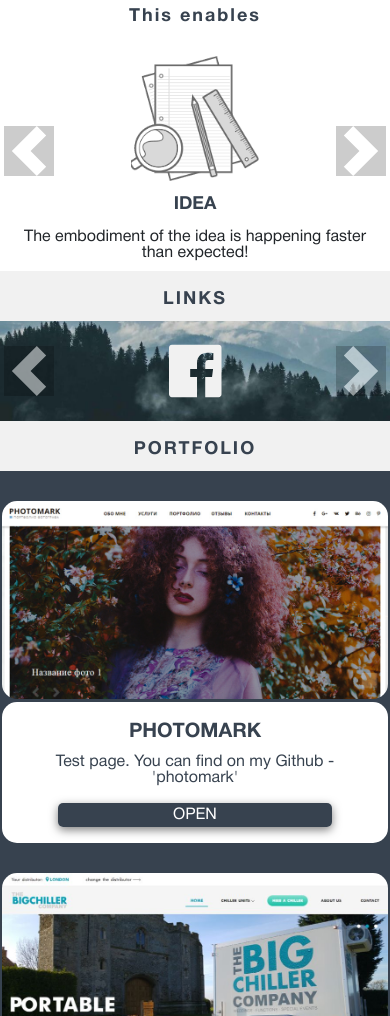
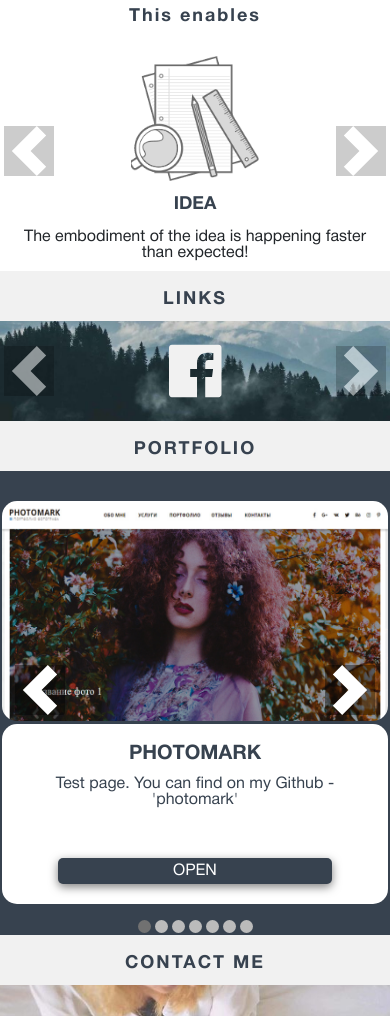
Before and after one commit to DmytroMalakhov/portfolio-web-developer, a plain HTML site: page index.html in a window 390 px wide. Shown: the part 984-2000 px from the top of the page. Drawn offline with nearby package versions, Linux system fonts and the light colour scheme.

Commit message:
slider of portfolio

```diff
--- a/css/portfolio.css
+++ b/css/portfolio.css
@@ -1,34 +1,56 @@
 #portfolio {
   text-align: center;
   background-color: #37424f;
-  height: 100%;
 }
 
 #portfolio h3 {
   height: 50px;
   color: #37424f;
-  text-transform: uppercase;
   letter-spacing: 2px;
   font-family: 'HelveticaBold', sans-serif;
   font-size: 18px;
-  font-weight: bold;
-  text-align: center;
   padding-top: 20px;
   background-color: #f1f1f1;
-  box-sizing: border-box;
 }
 
-#portfolio #portfolio-box {
-  display: block;
+#portfolio #portfolio-box .slide-container {
+  position: relative;
+}
+
+#portfolio #portfolio-box #prev,
+#portfolio #portfolio-box #next {
+  cursor: pointer;
+  position: absolute;
+  top: 50%;
+  margin-top: -22px;
+  transition: 0.6s ease;
+  background-color: rgba(0, 0, 0, 0.4);
+  height: 50px;
+  width: 50px;
+  z-index: 1;
+}
+
+#portfolio #portfolio-box #next {
+  right: 40px;
+  border-radius: 3px 0 0 3px;
+}
+
+#portfolio #portfolio-box #prev {
+  left: 40px;
+  border-radius: 0 3px 3px 0;
+}
+
+#portfolio #portfolio-box #prev:hover,
+#portfolio #portfolio-box #next:hover {
+  background-color: rgba(0, 0, 0, 0.8);
 }
 
 #portfolio #portfolio-box .view {
   width: 99%;
   margin: auto;
-  padding-bottom: 30px;
 }
 
-#portfolio #portfolio-box .view:first-child {
+#portfolio #portfolio-box .view {
   padding-top: 30px;
   box-sizing: border-box;
 }
@@ -43,21 +65,15 @@
 }
 
 #portfolio #portfolio-box .view .card-body h5 {
-  text-align: center;
   color: #37424f;
   font-family: 'HelveticaBold', sans-serif;
   font-size: 20px;
   text-transform: uppercase;
-  font-weight: 300;
 }
 
 #portfolio #portfolio-box .view .card-body p {
-  text-align: center;
   color: #37424f;
   font-family: 'HelveticaRegular', sans-serif;
-  white-space: inherit;
-  overflow: inherit;
-  text-overflow: ellipsis;
   margin-bottom: 20px;
 }
 
@@ -65,10 +81,8 @@
   background-color: #37424f;
   color: #fff;
   font-family: 'HelveticaRegular', sans-serif;
-  text-align: center;
   text-transform: uppercase;
   border-radius: 5px;
-  margin-top: 15px;
   padding: 5px 115px;
   box-shadow: 0px 3px 10px rgba(0, 0, 0, 0.5);
   transition: 1s ease;
@@ -82,6 +96,22 @@
   text-decoration: none;
 }
 
+#portfolio #portfolio-box .dot {
+  cursor: pointer;
+  height: 13px;
+  width: 13px;
+  margin: 0 2px;
+  background-color: #bbb;
+  border-radius: 50%;
+  display: inline-block;
+  transition: background-color 0.6s ease;
+}
+
+#portfolio #portfolio-box .dot.active,
+#portfolio #portfolio-box .dot:hover {
+  background-color: #717171;
+}
+
 @media (min-width: 992px) {
   #portfolio h3 {
     height: 60px;
@@ -92,4 +122,79 @@
   #portfolio #portfolio-box .view .card-body .margin {
     margin-bottom: 10px;
   }
+
+  #portfolio #portfolio-box .view .card-img-top {
+    height: 450px;
+  }
+
+  #portfolio #portfolio-box .view .card-body {
+    height: 140px;
+    position: relative;
+  }
+
+  #portfolio #portfolio-box .view .card-body a {
+    position: absolute;
+    bottom: 20px;
+    left: calc(50% - 137px);
+  }
 }
+
+@media (max-width: 992px) {
+  #portfolio #portfolio-box #next {
+    right: 15px;
+  }
+
+  #portfolio #portfolio-box #prev {
+    left: 15px;
+  }
+
+  #portfolio #portfolio-box .view .card-img-top {
+    height: 420px;
+  }
+
+  #portfolio #portfolio-box .view .card-body {
+    height: 150px;
+    position: relative;
+  }
+
+  #portfolio #portfolio-box .view .card-body a {
+    position: absolute;
+    bottom: 20px;
+    left: calc(50% - 137px);
+  }
+}
+
+@media (max-width: 768px) {
+  #portfolio #portfolio-box .view .card-img-top {
+    height: 320px;
+  }
+}
+
+@media (max-width: 550px) {
+  #portfolio #portfolio-box .view .card-img-top {
+    height: 250px;
+  }
+  #portfolio #portfolio-box .view .card-body {
+    height: 170px;
+  }
+}
+
+@media (max-width: 425px) {
+  #portfolio #portfolio-box .view .card-img-top {
+    height: 220px;
+  }
+
+  #portfolio #portfolio-box .view .card-body {
+    height: 180px;
+  }
+}
+
+@media (max-width: 375px) {
+  #portfolio #portfolio-box .view .card-img-top {
+    height: 190px;
+  }
+
+  #portfolio #portfolio-box .view .card-body {
+    height: 190px;
+  }
+}
--- a/index.html
+++ b/index.html
@@ -40,8 +40,8 @@
 <main>
   <div class="wrapper">
     <section id="myPresentation">
-      <h1>Dmytro Malakhov</h1>
-      <h2>Web Developer</h2>
+      <h2>Dmytro Malakhov</h2>
+      <h3>Web Developer</h3>
     </section>
     <section id="about">
       <h3>about</h3>
@@ -181,7 +181,12 @@
     <section id="portfolio">
       <h3>PORTFOLIO</h3>
       <div id="portfolio-box">
-        <div class="element js-portfolio"></div>
+        <div id="slide" class="slide-container element">
+          <a id="prev" class="carousel-control-prev-icon"></a>
+          <a id="next" class="carousel-control-next-icon"></a>
+        </div>
+        <br>
+        <div id="dots"></div>
       </div>
     </section>
     <section id="contacts">
@@ -209,11 +214,11 @@
   </div>
 </footer>
 
-<div class="modal fade thank-you" tabindex="-1" role="dialog" aria-labelledby="myLargeModalLabel" aria-hidden="true">
+<div class="modal fade thank-you" tabindex="-1" role="dialog" aria-hidden="true">
   <div class="modal-dialog modal-lg">
     <div class="modal-content">
       <h1>Thank you</h1>
-      <p>Your mail have been send</p>
+      <p>Your text have been send</p>
     </div>
   </div>
 </div>
--- a/js/index.js
+++ b/js/index.js
@@ -1,6 +1,4 @@
 $(document).ready(function () {
-  init()
-
   $('.nav-item').click(swichClass);
   $('.navbar-brand').click(swichClass);
 
@@ -8,28 +6,6 @@ $(document).ready(function () {
     $('.navbar-collapse').collapse('hide');
   });
 });
-
-function init() {
-  $.getJSON("portfolio.json", portfolioOut);
-}
-
-function portfolioOut(data) {
-  let out = '';
-  for (let key in data) {
-    out += `<div class="view">
-                    <a href="${data[key].link}" target='_blank'>
-                        <img class="card-img-top" src="img/${data[key].img}" alt="photo of web page '${data[key].name}'">
-                    </a>
-                    <div class="card-body">
-                        <h5 class="card-title">${data[key].name}</h5>
-                        <p class="card-text">${data[key].descr}</p>
-                        <a href="${data[key].link}" target='_blank'>open</a>
-                        <div class="margin"></div>
-                    </div>
-                </div>`;
-  }
-  $('.js-portfolio').html(out);
-}
 
 function swichClass(e) {
   const clickedButton = e.target;
@@ -45,10 +21,123 @@ function swichClass(e) {
     });
 }
 
-$('header .wrapper img').hover(function () {
-  $(this).css("transform", "rotate(360deg)");
-  $(this).css("transition", "ease 2s");
-}, function () {
-  $(this).css("transform", "rotate(0deg)");
-  $(this).css("transition", "ease 2s");
+document.addEventListener("DOMContentLoaded", function () {
+  loadXMLDoc();
 });
+
+function loadXMLDoc() {
+  let xmlhttp = new XMLHttpRequest();
+  xmlhttp.onreadystatechange = function () {
+    if (xmlhttp.readyState == XMLHttpRequest.DONE) {
+      if (xmlhttp.status == 200) {
+        loadImages(JSON.parse(xmlhttp.responseText));
+      }
+      else if (xmlhttp.status == 400) {
+        alert('There was an error 400');
+      }
+      else {
+        alert('something else other than 200 was returned');
+      }
+    }
+  };
+  xmlhttp.open("GET", "portfolio.json", true);
+  xmlhttp.send();
+}
+
+function loadImages(data) {
+  for (let i = 0; i < data.length; i++) {
+
+    let view = document.createElement("div");
+    view.setAttribute('class', 'view');
+
+    let links = document.createElement('a');
+    links.setAttribute('href', data[i].link);
+    links.setAttribute('target', '_blank');
+    links.setAttribute('class', 'img-link');
+
+    let img = document.createElement("img");
+    img.setAttribute('class', 'imgClass');
+    img.setAttribute('class', 'card-img-top');
+    img.setAttribute('alt', 'photo of web page ' + data[i].name);
+    img.src = "img/" + data[i].img;
+
+    let cardBody = document.createElement("div");
+    cardBody.setAttribute('class', 'card-body');
+
+    let name = document.createElement("h5");
+    name.setAttribute('class', 'card-title');
+    name.innerHTML = toTitleCase(data[i].name);
+
+    let descr = document.createElement("p");
+    descr.setAttribute('class', 'card-text');
+    descr.innerHTML = data[i].descr;
+
+    let button = document.createElement("a");
+    button.setAttribute('target', '_blank');
+    button.setAttribute('href', data[i].link);
+    button.innerHTML = 'open';
+
+    let margin = document.createElement("div");
+    margin.setAttribute('class', 'margin');
+
+    document.getElementById("slide").appendChild(view);
+    view.appendChild(links);
+    view.appendChild(cardBody);
+    document.getElementsByClassName("img-link")[i].appendChild(img);
+    document.getElementsByClassName("card-body")[i].appendChild(name);
+    document.getElementsByClassName("card-body")[i].appendChild(descr);
+    document.getElementsByClassName("card-body")[i].appendChild(button);
+    document.getElementsByClassName("card-body")[i].appendChild(margin);
+
+    let dots = document.createElement('span');
+    dots.setAttribute('class', 'dot');
+    dots.setAttribute('onclick', 'currentSlide(' + (i + 1) + ')');
+
+    document.getElementById('dots').appendChild(dots);
+  }
+  showSlides(slideIndex);
+  //console.log(imageData);
+}
+
+function toTitleCase(str) {
+  return str.replace(/\w\S*/g, function (txt) {
+    return txt.charAt(0).toUpperCase() + txt.substr(1).toLowerCase();
+  });
+}
+
+let slideIndex = 1;
+let prev = document.getElementById('prev');
+let next = document.getElementById('next');
+
+next.onclick = function plusSlides() {
+  showSlides(slideIndex += 1);
+};
+
+prev.onclick = function minusSlides() {
+  showSlides(slideIndex -= 1);
+};
+
+function currentSlide(n) {
+  showSlides(slideIndex = n);
+}
+
+function showSlides(n) {
+  let i;
+  let slides = document.getElementsByClassName('view');
+  console.log(slides.length);
+  let dots = document.getElementsByClassName('dot');
+  if (n > slides.length) {
+    slideIndex = 1
+  }
+  if (n < 1) {
+    slideIndex = slides.length
+  }
+  for (i = 0; i < slides.length; i++) {
+    slides[i].style.display = "none";
+  }
+  for (i = 0; i < dots.length; i++) {
+    dots[i].className = dots[i].className.replace(" active", "");
+  }
+  slides[slideIndex - 1].style.display = "block";
+  dots[slideIndex - 1].className += " active";
+}
--- a/portfolio.json
+++ b/portfolio.json
@@ -1,47 +1,44 @@
-{
-  "1" : {
-    "name" : "photomark",
-    "link" : "https://dmytromalakhov.github.io/photomark/",
-    "img" : "photomark.jpg",
-    "descr" : "Test page. You can find on my Github - 'photomark'"
-
+[
+  {
+    "name": "photomark",
+    "link": "https://dmytromalakhov.github.io/photomark/",
+    "img": "photomark.jpg",
+    "descr": "Test page. You can find on my Github - 'photomark'"
   },
-  "2" : {
-    "name" : "the bigchiller company",
-    "link" : "https://dmytromalakhov.github.io/The-bigchiller/",
-    "img" : "The bigchiller company.jpg",
-    "descr" : "I used Bootstrap and modal windows. You can find on my Github - 'The-bigchiller'"
-
+  {
+    "name": "the bigchiller company",
+    "link": "https://dmytromalakhov.github.io/The-bigchiller/",
+    "img": "The bigchiller company.jpg",
+    "descr": "I used Bootstrap and modal windows. You can find on my Github - 'The-bigchiller'"
   },
-  "3" : {
-    "name" : "image",
-    "link" : "https://dmytromalakhov.github.io/test/",
-    "img" : "Image.jpg",
-    "descr" : "I used BEM, Sass and Gulp. The page without Bootstrap, and it's adaptive. You can find the page on my Github. You can find on my Github - 'Image'"
-
+  {
+    "name": "image",
+    "link": "https://dmytromalakhov.github.io/test/",
+    "img": "Image.jpg",
+    "descr": "I used BEM, Sass and Gulp. The page without Bootstrap, and it's adaptive. You can find the page on my Github. You can find on my Github - 'Image'"
   },
-  "4" : {
-    "name" : "Це hookah братан",
-    "link" : "http://l93635i4.beget.tech",
-    "img" : "hookah.jpg",
-    "descr" : "This is my first online store, which I published on the Internet. I used CMS Wordpress."
+  {
+    "name": "Це hookah братан",
+    "link": "http://l93635i4.beget.tech",
+    "img": "hookah.jpg",
+    "descr": "This is my first online store, which I published on the Internet. I used CMS Wordpress."
   },
-  "5" : {
-    "name" : "New Year",
-    "link" : "https://dmytromalakhov.github.io/new-year",
-    "img" : "new-year.jpg",
-    "descr" : "The development of this site is based on the practice of parallax javascript. Was designed as a greeting page for the new year. You can find on my Github - 'new-year'"
+  {
+    "name": "new year",
+    "link": "https://dmytromalakhov.github.io/new-year",
+    "img": "new-year.jpg",
+    "descr": "The development of this site is based on the practice of parallax javascript. Was designed as a greeting page for the new year. You can find on my Github - 'new-year'"
   },
-  "6" : {
-    "name" : "WebDev",
-    "link" : "https://dmytromalakhov.github.io/portfolio-web-dev",
-    "img" : "web-dev.jpg",
-    "descr" : "I used Bootstrap. You can find on my Github - 'portfolio-web-dev'"
+  {
+    "name": "web Dev",
+    "link": "https://dmytromalakhov.github.io/portfolio-web-dev",
+    "img": "web-dev.jpg",
+    "descr": "I used Bootstrap. You can find on my Github - 'portfolio-web-dev'"
   },
-  "7" : {
-    "name" : "photo-coast",
-    "link" : "https://dmytromalakhov.github.io/portfolio-photo-coast",
-    "img" : "photo-coast.jpg",
-    "descr" : "This is my first site that I posted on the Internet. The template was based with Bootstrap. You can find on my Github - 'portfolio-photo-coast'"
+  {
+    "name": "photo coast",
+    "link": "https://dmytromalakhov.github.io/portfolio-photo-coast",
+    "img": "photo-coast.jpg",
+    "descr": "This is my first site that I posted on the Internet. The template was based with Bootstrap. You can find on my Github - 'portfolio-photo-coast'"
   }
-}
+]
```
Also changed, not shown: css/header.css (+10 -0 lines), css/my-presentation.css (+9 -9 lines), img/portfolio.jpg (added).
